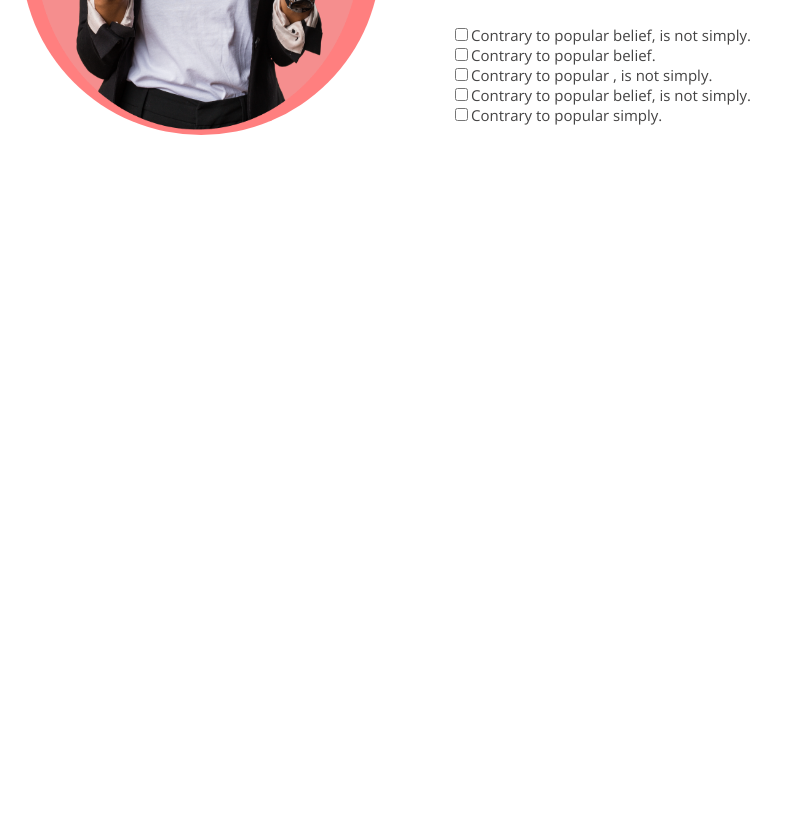
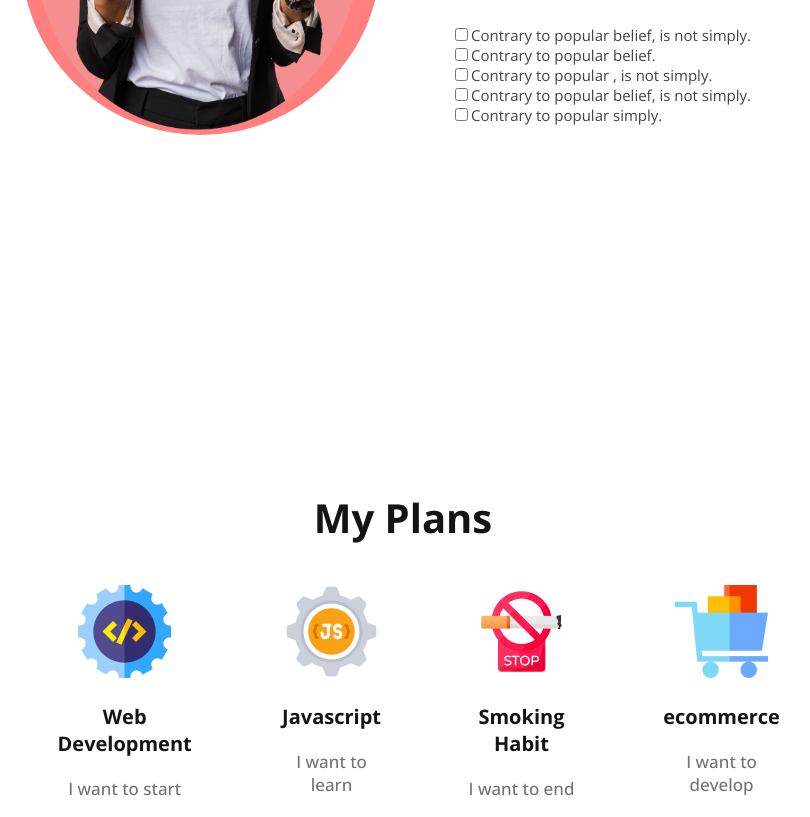
Before and after one commit to 01615152906/web-developer-Protfolio-3, a plain HTML site: page index.html in a window 1280 px wide. Shown: the part 1470-2287 px from the top of the page, without its empty margins (237-1047 px from the left). Before the commit the page ends 1920 px from the top, so only its background shows below. Drawn offline with nearby package versions, Linux system fonts and the light colour scheme.

Commit message:
added  section

```diff
--- a/index.html
+++ b/index.html
@@ -91,6 +91,54 @@
 
           </div>
          </section>
+
+
+
+         <section>
+          <h3 class="plans-title ">My Plans</h3>
+
+          <div class="skills-container">
+
+
+
+
+
+               <div class="skill">
+                    <img class="icons" src="images/icons/web.png" alt="">
+                    <h3 class="skill-title">Web Development</h3>
+                    <p class="skill-descrition">I want to start</p>
+
+               </div>
+
+
+               <div class="skill">
+                    <img class="icons"  src="images/icons/js.png" alt="">
+                    <h3 class="skill-title">Javascript</h3>
+                    <p class="skill-descrition">I want to learn</p>
+
+               </div>
+
+
+               <div class="skill">
+                    <img class="icons"  src="images/icons/smoke.png" alt="">
+                    <h3 class="skill-title">Smoking Habit</h3>
+                    <p class="skill-descrition">I want to end</p>
+
+               </div>
+
+               <div class="skill">
+                    <img class="icons"   src="images/icons/ecom.png" alt="">
+                    <h3 class="skill-title">ecommerce</h3>
+                    <p class="skill-descrition">I want to develop</p>
+
+               </div>
+
+
+
+          </div>
+         </section>
+
+
      </main>
 
 
--- a/style/protflio.css
+++ b/style/protflio.css
@@ -166,3 +166,59 @@ font-weight: 400;
      font-weight: 400;
 
  }
+ .plans-title{
+     color:  #151414;
+     text-align: center;
+
+
+font-size: 40px;
+
+font-weight: 700;
+
+ }
+
+ .skills-container{
+
+
+     display: flex;
+     gap: 70px;
+     text-align: center;
+     /* padding: 250px */
+     padding-left: 270px;
+     padding-right:250px ;
+
+
+
+ }
+
+ .skill{
+     /* padding: px;
+     border-radius: 5px;
+     background: #FFFFFF;
+
+     box-shadow: 0px 6px 50px 0px #0000000F; */
+
+
+
+}
+.icons{
+     width: 92.958px;
+height: 92.958px;
+}
+.skill-title{
+     color:  #151414;
+
+
+     font-size: 20px;
+
+     font-weight: 700;
+}
+.skill-descrition{
+     color:  #737272;
+
+
+font-size: 17px;
+
+font-weight: 500;
+
+}
```
